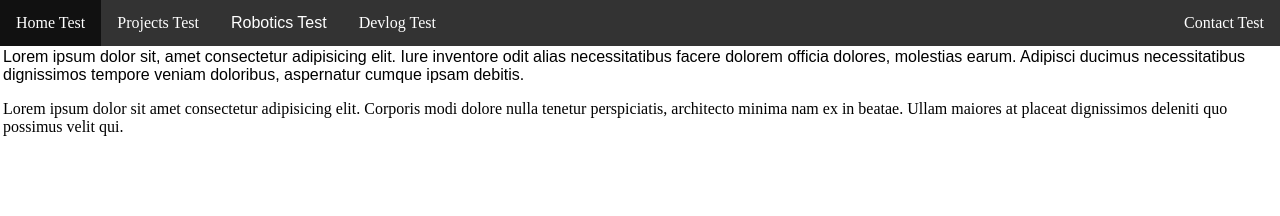
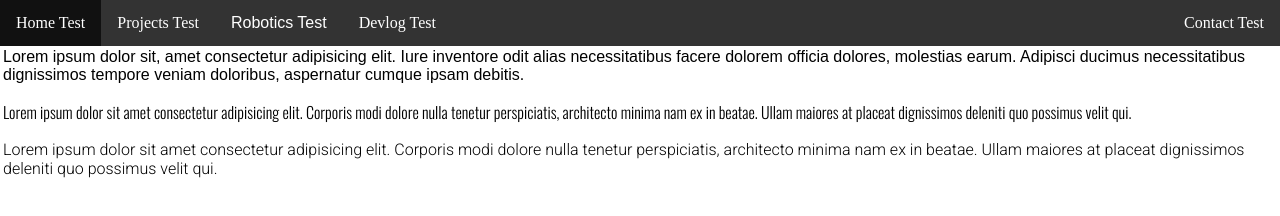
Before and after one commit to melloCoding/jeffreymello.com, a plain HTML site: page index.html in a window 1280 px wide. Drawn offline with nearby package versions, Linux system fonts and the light colour scheme; a web font is replaced by a local one.

Commit message:
modified:   index.css 	modified:   index.html

```diff
--- a/index.css
+++ b/index.css
@@ -1,6 +1,9 @@
-
+/*import the Workbench font*/
 @import url('https://fonts.googleapis.com/css2?family=Workbench&display=swap');
-
+/*import the Roboto font*/
+@import url('https://fonts.googleapis.com/css2?family=Roboto:wght@300&display=swap');
+/*import the Oswald font*/
+@import url('https://fonts.googleapis.com/css2?family=Oswald:wght@300&display=swap');
 
 ul {
     list-style-type: none;
@@ -48,3 +51,11 @@ ul {
   .workbench{
     font-family: 'Workbench', sans-serif;
   }
+
+  .roboto{
+    font-family: 'Roboto', sans-serif;
+  }
+
+  .oswald{
+    font-family: 'Oswald', sans-serif;
+  }
--- a/index.html
+++ b/index.html
@@ -20,6 +20,8 @@
     <!--End of navbar-->
 
     <p class="workbench">Lorem ipsum dolor sit, amet consectetur adipisicing elit. Iure inventore odit alias necessitatibus facere dolorem officia dolores, molestias earum. Adipisci ducimus necessitatibus dignissimos tempore veniam doloribus, aspernatur cumque ipsam debitis.</p>
-    <p>Lorem ipsum dolor sit amet consectetur adipisicing elit. Corporis modi dolore nulla tenetur perspiciatis, architecto minima nam ex in beatae. Ullam maiores at placeat dignissimos deleniti quo possimus velit qui.</p>
+    <p class="oswald">Lorem ipsum dolor sit amet consectetur adipisicing elit. Corporis modi dolore nulla tenetur perspiciatis, architecto minima nam ex in beatae. Ullam maiores at placeat dignissimos deleniti quo possimus velit qui.</p>
+    <p class="roboto">Lorem ipsum dolor sit amet consectetur adipisicing elit. Corporis modi dolore nulla tenetur perspiciatis, architecto minima nam ex in beatae. Ullam maiores at placeat dignissimos deleniti quo possimus velit qui.</p>
+
 </body>
 </html>
```
